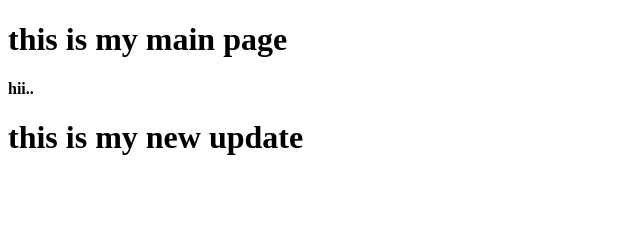
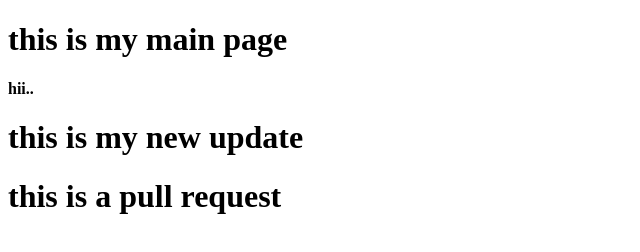
Before and after one commit to Amitmeena04/demo_work, a plain HTML site: page index.html in a window 1280 px wide. Shown: the whole page, without its empty margins (0-640 px from the left). Drawn offline with Linux system fonts and the light colour scheme.

Commit message:
pull request

```diff
--- a/index.html
+++ b/index.html
@@ -10,6 +10,7 @@
     <h1>this is my main page</h1>
     <h4>hii..</h4>
     <h1>this is my new update</h1>
+    <h1>this is a pull request</h1>
 
 </body>
 </html>
```
